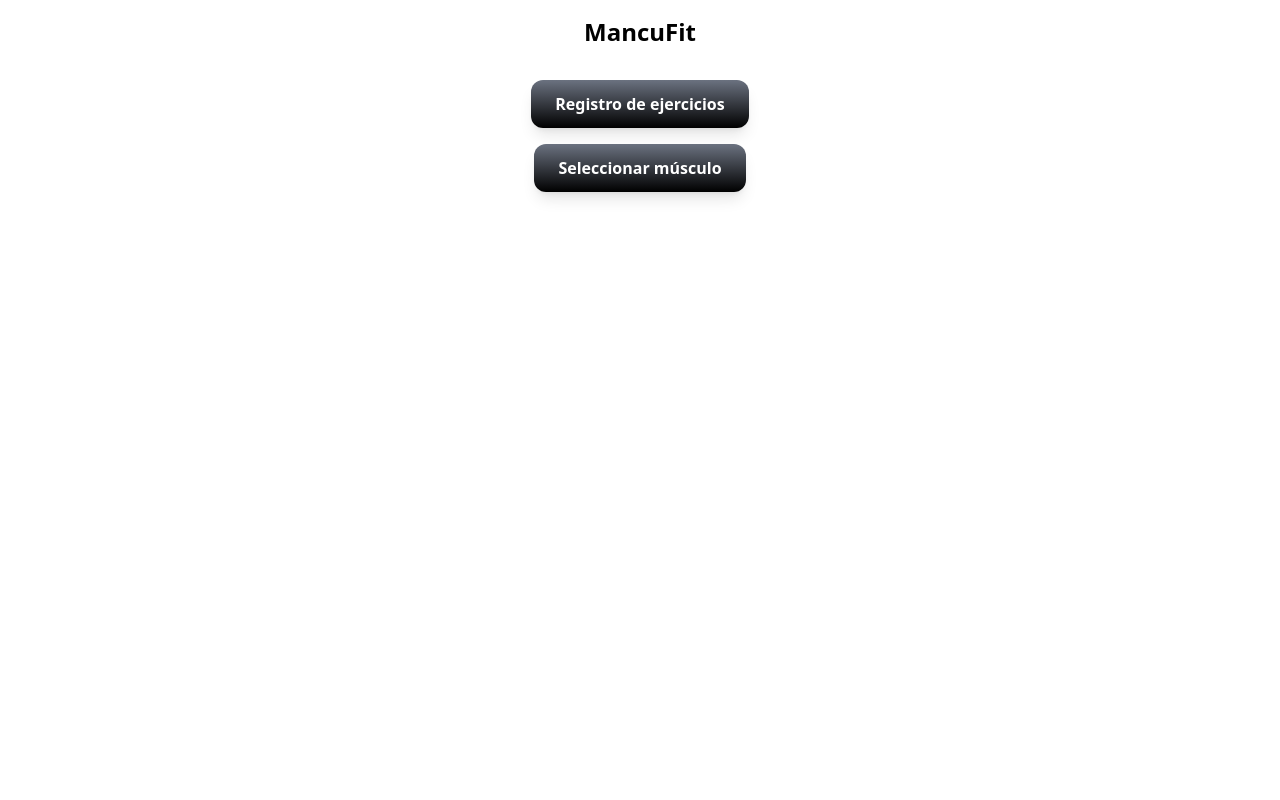
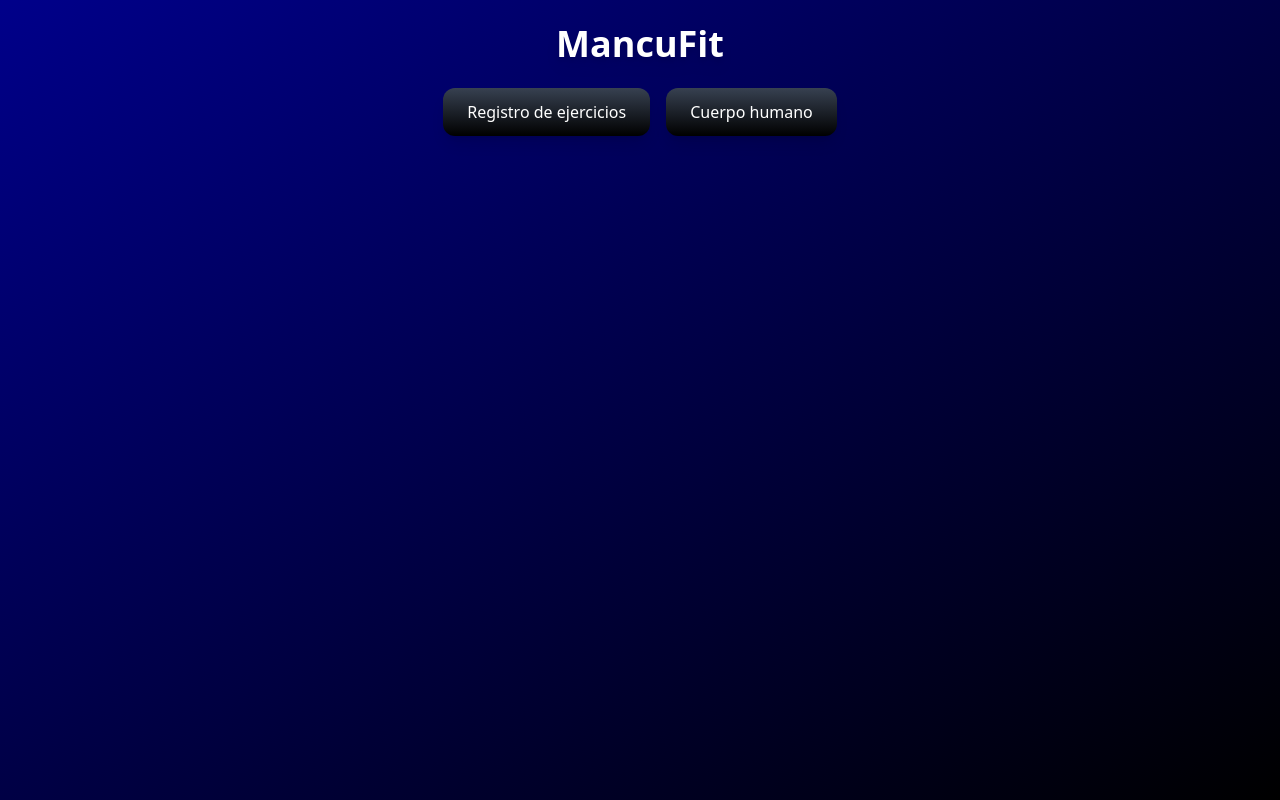
Before and after one commit to samperisaac/mancufit, a React (Vite) app: page / in a window 1280 px wide. Built offline with nearby package versions, Linux system fonts and the light colour scheme.

Commit message:
Añadido fondo degradado y animaciones en App

```diff
--- a/package.json
+++ b/package.json
@@ -1,5 +1,5 @@
 {
-  "name": "synglegym",
+  "name": "Mancufit",
   "version": "0.0.1",
   "type": "module",
   "scripts": {
--- a/src/App.jsx
+++ b/src/App.jsx
@@ -1,66 +1,58 @@
-import React, { useState } from 'react';
-import CuerpoHumano from './CuerpoHumano';
-import RegistroEjercicios from './RegistroEjercicios';
+import React, { useState } from "react";
+import CuerpoHumano from "./CuerpoHumano";
 
 export default function App() {
-  const [pantalla, setPantalla] = useState(null); // null, 'registro' o 'cuerpo'
-  const [musculo, setMusculo] = useState(null);
-
-  if (!pantalla) {
-    // Menú principal
-    return (
-      <div className="p-4 max-w-md mx-auto text-center">
-        <h1 className="text-2xl font-bold mb-6">MancuFit</h1>
-      <button
-        className="
-                bg-gradient-to-b from-gray-500 to-black
-    text-white
-    px-6 py-3
-    rounded-xl
-    m-2
-    font-bold
-    shadow-lg
-    transform
-    hover:-translate-y-1 hover:scale-105
-    transition-all duration-300
-  "
-  onClick={() => setPantalla('registro')}
->
-  Registro de ejercicios
-</button>
-
-<button
-  className="
-    bg-gradient-to-b from-gray-500 to-black
-    text-white
-    px-6 py-3
-    rounded-xl
-    m-2
-    font-bold
-    shadow-lg
-    transform
-    hover:-translate-y-1 hover:scale-105
-    transition-all duration-300
-  "
-  onClick={() => setPantalla('cuerpo')}
->
-  Seleccionar músculo
-</button>
-      </div>
-    );
-  }
+  const [selectedMenu, setSelectedMenu] = useState(null);
+  const [selectedMuscle, setSelectedMuscle] = useState(null);
 
   return (
-    <div className="p-4 max-w-md mx-auto">
-      <button
-        className="text-gray-500 underline mb-4"
-        onClick={() => setPantalla(null)}
-      >
-        Volver al menú
-      </button>
+    <div className="min-h-screen bg-gradient-to-br from-[#00008A] to-black text-white flex flex-col items-center p-6">
+      <h1 className="text-4xl font-bold mb-6 drop-shadow-lg">MancuFit</h1>
 
-      {pantalla === 'registro' && <RegistroEjercicios musculo={musculo} />}
-      {pantalla === 'cuerpo' && <CuerpoHumano onSeleccion={setMusculo} />}
+      {/* Menú */}
+      <div className="flex gap-4 mb-6">
+        {["registro", "musculos"].map((menu) => (
+          <button
+            key={menu}
+            className={`
+              bg-gradient-to-b from-gray-700 to-black text-white
+              rounded-xl px-6 py-3 shadow-lg
+              transform transition-all duration-300
+              hover:scale-105 hover:shadow-2xl
+              ${selectedMenu === menu ? "ring-2 ring-blue-500" : ""}
+            `}
+            onClick={() => {
+              setSelectedMenu(menu);
+              setSelectedMuscle(null); // reset músculo al cambiar menú
+            }}
+          >
+            {menu === "registro" ? "Registro de ejercicios" : "Cuerpo humano"}
+          </button>
+        ))}
+      </div>
+
+      {/* Contenido según menú */}
+      {selectedMenu === "registro" && (
+        <div className="w-full max-w-md p-6 bg-black/30 rounded-xl shadow-inner animate-fadeIn">
+          <p>Aquí puedes anotar tus ejercicios y pesos.</p>
+        </div>
+      )}
+
+      {selectedMenu === "musculos" && (
+        <div className="w-full max-w-md p-6 bg-black/30 rounded-xl shadow-inner animate-fadeIn flex flex-col items-center">
+          <p className="mb-4 text-center">Selecciona un músculo haciendo click en el cuerpo:</p>
+
+          <CuerpoHumano
+            onSelectMuscle={(muscle) => setSelectedMuscle(muscle)}
+          />
+
+          {selectedMuscle && (
+            <p className="mt-4 font-semibold text-lg animate-pulse">
+              Has seleccionado: {selectedMuscle}
+            </p>
+          )}
+        </div>
+      )}
     </div>
   );
 }
```
